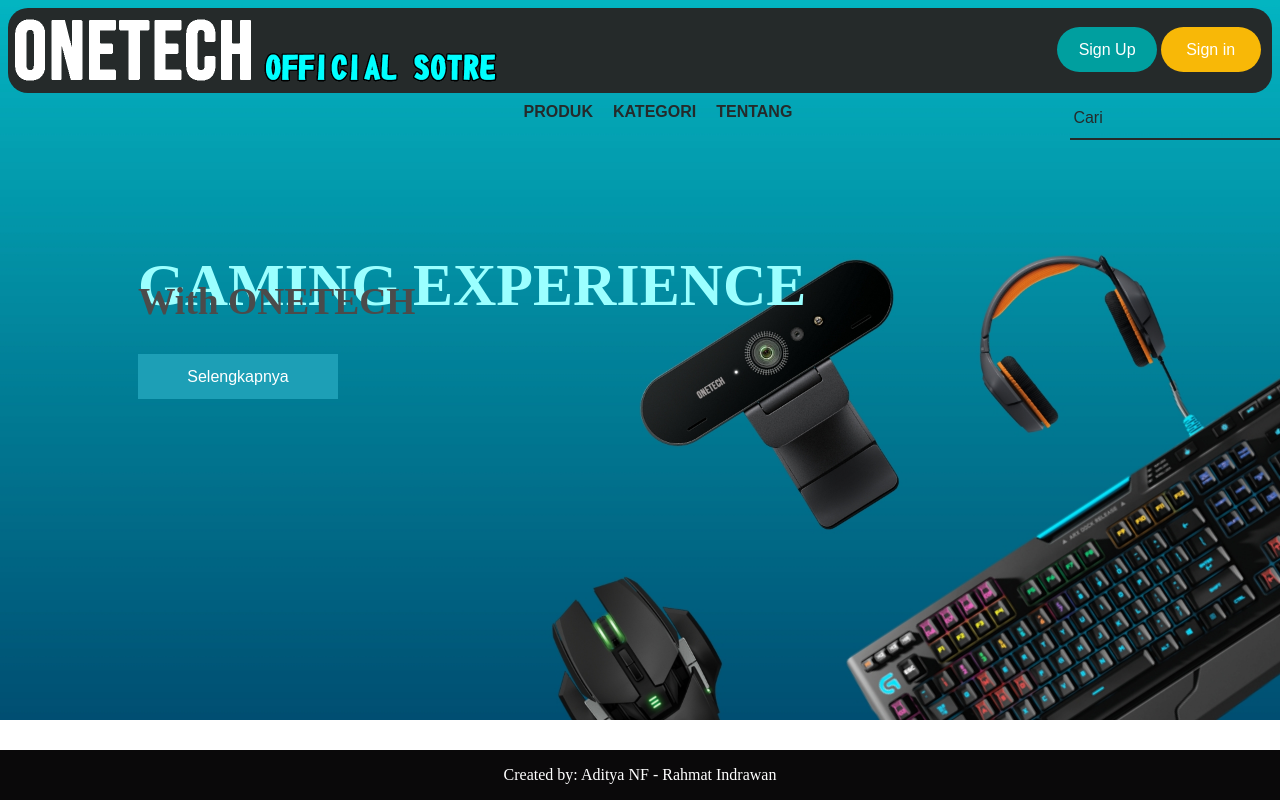
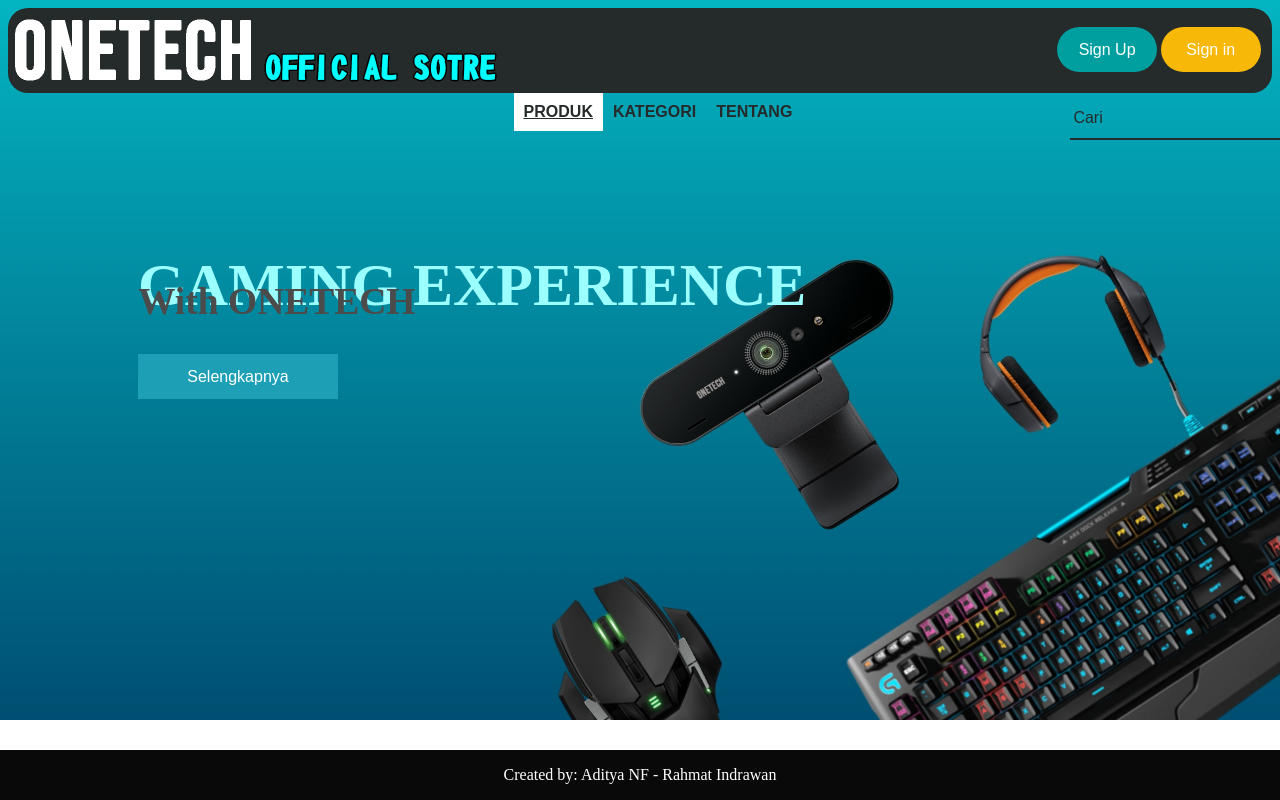
Before and after one commit to AdityaNovanF/AdityaNovanF.github.io, a plain HTML site: page index.html in a window 1280 px wide. In both pictures the pointer is over the item "PRODUK". Drawn offline with Linux system fonts and the light colour scheme.

Commit message:
Tambah Garis

```diff
--- a/style.css
+++ b/style.css
@@ -153,8 +153,7 @@ ul.isi-kategori{
 ul.isi-kategori a{
 	color: #383636 !important;
 }
-.navigasi li :hov er{
-  /* border-bottom: 5px solid #252a2a; */
+.navigasi li :hover{
   text-decoration:underline;
   background: white;
 }
```
